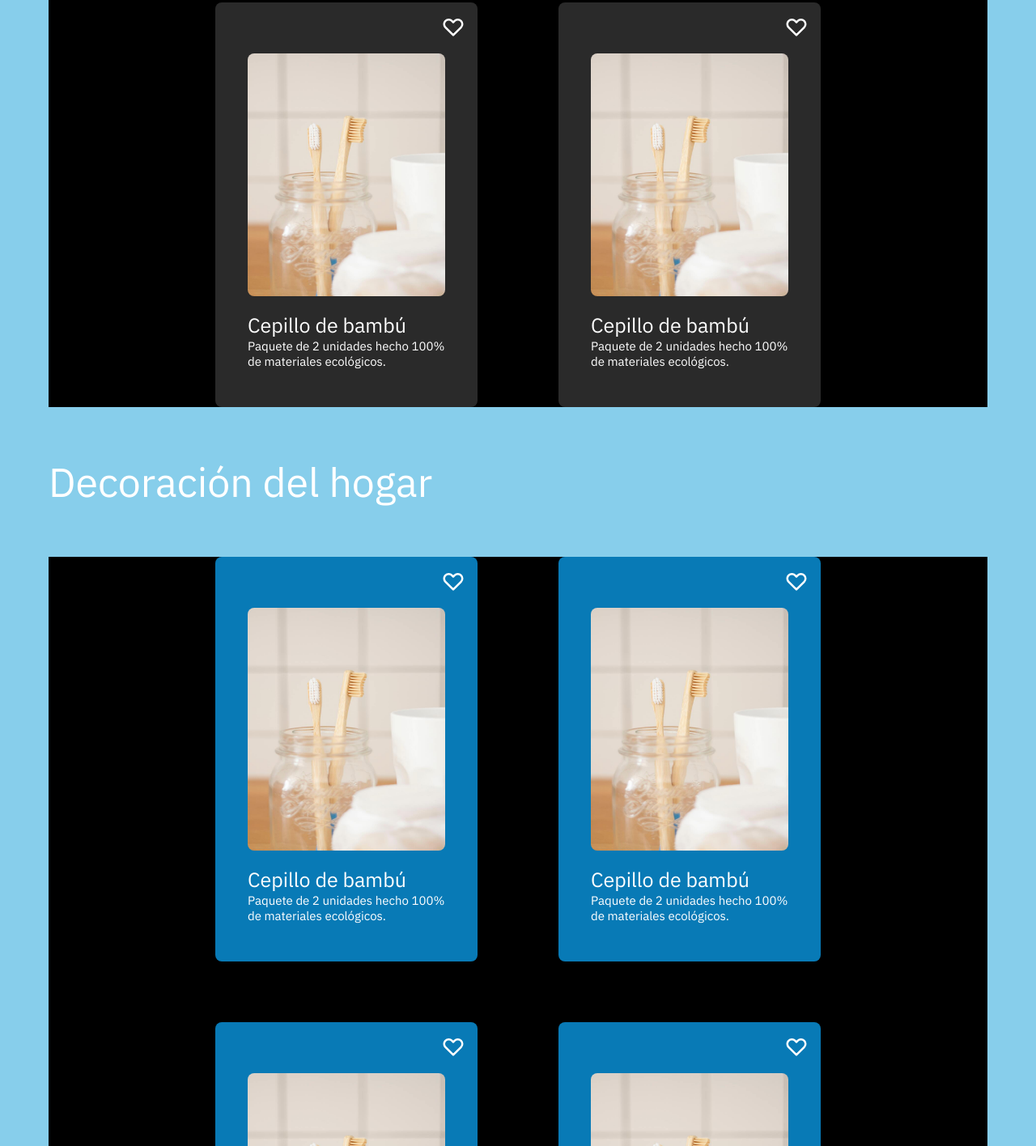
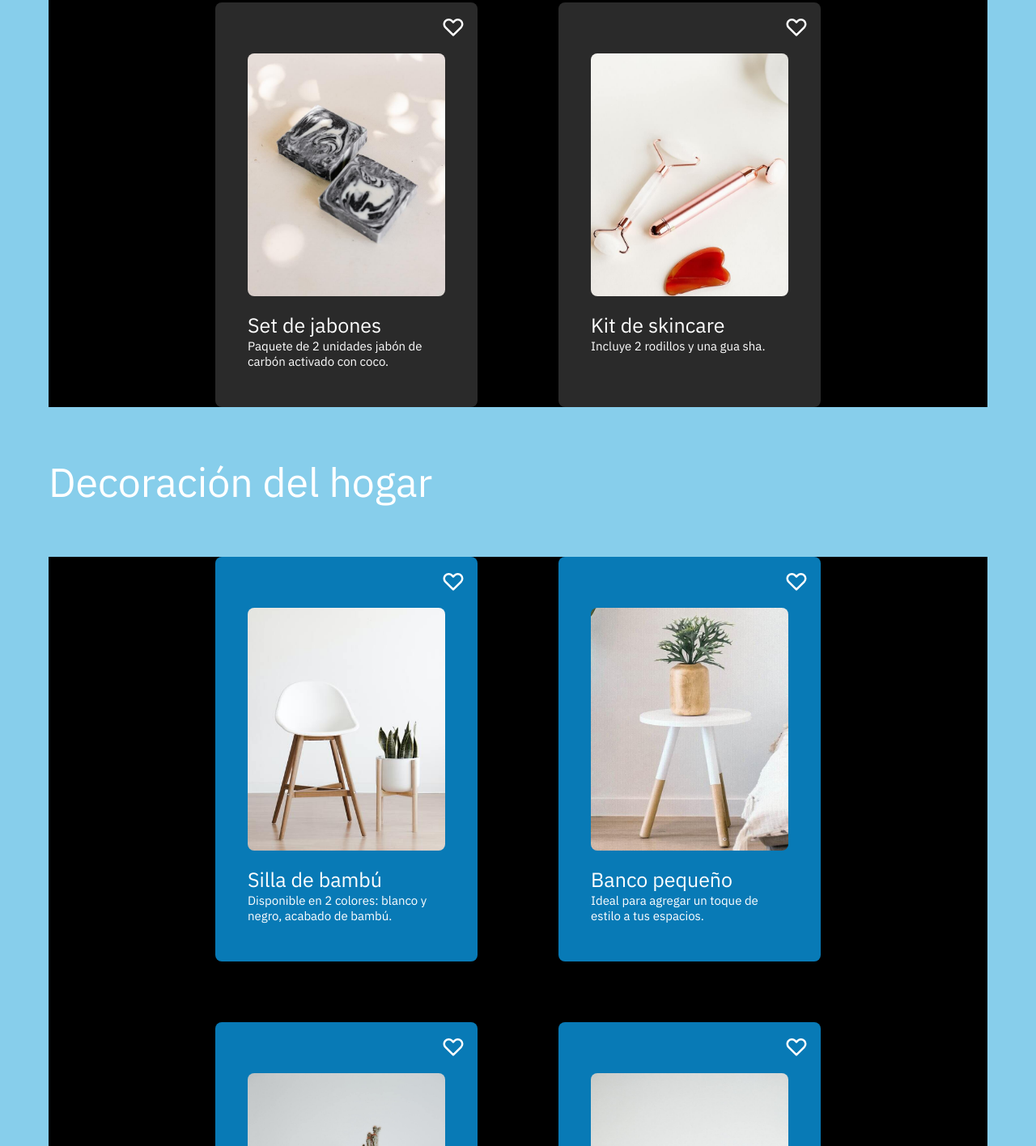
Before and after one commit to IngDonovan/sass-landing-page, a website: page index.html in a window 1280 px wide. Shown: the part 2284-3700 px from the top of the page at 81% size. Drawn offline with nearby package versions, Linux system fonts and the light colour scheme.

Commit message:
update photos

```diff
--- a/index.html
+++ b/index.html
@@ -135,9 +135,9 @@
                 </svg>
               </span>
               <figure>
-                <img src="./assets/img/products/toothbrush.jpg" alt="cepillo">
-                <h3>Cepillo de bambú</h3>
-                <p>Paquete de 2 unidades hecho 100% de materiales ecológicos.</p>
+                <img src="./assets/img/products/hand-cream.jpeg" alt="cepillo">
+                <h3>Crema para mano</h3>
+                <p>Crema hidratante con eucalipto ayuda al cuidado de la piel.</p>
               </figure>
             </article>
             <article class="product-card">
@@ -147,9 +147,9 @@
                 </svg>
               </span>
               <figure>
-                <img src="./assets/img/products/toothbrush.jpg" alt="cepillo">
-                <h3>Cepillo de bambú</h3>
-                <p>Paquete de 2 unidades hecho 100% de materiales ecológicos.</p>
+                <img src="./assets/img/products/serum.jpg" alt="cepillo">
+                <h3>Serum hidratante</h3>
+                <p>Sérum hecho a base de extractos naturales y ácido hialurónico.</p>
               </figure>
             </article>
             <article class="product-card">
@@ -159,9 +159,9 @@
                 </svg>
               </span>
               <figure>
-                <img src="./assets/img/products/toothbrush.jpg" alt="cepillo">
-                <h3>Cepillo de bambú</h3>
-                <p>Paquete de 2 unidades hecho 100% de materiales ecológicos.</p>
+                <img src="./assets/img/products/organic-kit.jpg" alt="cepillo">
+                <h3>Kit de viaje</h3>
+                <p>Incluye peine y cepillo de bambú, jabón orgánico de eucalipto y shampoo tamaño de viaje.</p>
               </figure>
             </article>
             <article class="product-card">
@@ -171,9 +171,9 @@
                 </svg>
               </span>
               <figure>
-                <img src="./assets/img/products/toothbrush.jpg" alt="cepillo">
-                <h3>Cepillo de bambú</h3>
-                <p>Paquete de 2 unidades hecho 100% de materiales ecológicos.</p>
+                <img src="./assets/img/products/organic-soap.jpg" alt="cepillo">
+                <h3>Set de jabones</h3>
+                <p>Paquete de 2 unidades jabón de carbón activado con coco.</p>
               </figure>
             </article>
             <article class="product-card">
@@ -183,9 +183,9 @@
                 </svg>
               </span>
               <figure>
-                <img src="./assets/img/products/toothbrush.jpg" alt="cepillo">
-                <h3>Cepillo de bambú</h3>
-                <p>Paquete de 2 unidades hecho 100% de materiales ecológicos.</p>
+                <img src="./assets/img/products/guasha-kit.jpg" alt="cepillo">
+                <h3>Kit de skincare</h3>
+                <p>Incluye 2 rodillos y una gua sha.</p>
               </figure>
             </article>
 
@@ -204,8 +204,44 @@
                 </svg>
               </span>
               <figure>
-                <img src="./assets/img/products/toothbrush.jpg" alt="cepillo">
-                <h3>Cepillo de bambú</h3>
+                <img src="./assets/img/furniture/wood-chair.jpg" alt="cepillo">
+                <h3>Silla de bambú</h3>
+                <p>Disponible en 2 colores: blanco y negro, acabado de bambú.</p>
+              </figure>
+            </article>
+            <article class="product-card">
+              <span>
+                <svg width="24" height="24" viewBox="0 0 24 24" fill="none" xmlns="http://www.w3.org/2000/svg">
+                  <path d="M3.34255 7.7779C3.5687 7.23194 3.90017 6.73586 4.31804 6.31799C4.7359 5.90012 5.23198 5.56865 5.77795 5.3425C6.32392 5.11635 6.90909 4.99995 7.50004 4.99995C8.09099 4.99995 8.67616 5.11635 9.22213 5.3425C9.7681 5.56865 10.2642 5.90012 10.682 6.31799L12 7.63599L13.318 6.31799C14.162 5.47407 15.3066 4.99997 16.5 4.99997C17.6935 4.99997 18.8381 5.47407 19.682 6.31799C20.526 7.16191 21.0001 8.30651 21.0001 9.49999C21.0001 10.6935 20.526 11.8381 19.682 12.682L12 20.364L4.31804 12.682C3.90017 12.2641 3.5687 11.7681 3.34255 11.2221C3.1164 10.6761 3 10.0909 3 9.49999C3 8.90904 3.1164 8.32387 3.34255 7.7779Z" stroke="#FFFFFF" stroke-width="2" stroke-linecap="round" stroke-linejoin="round"/>
+                </svg>
+              </span>
+              <figure>
+                <img src="./assets/img/furniture/small-table.jpeg" alt="cepillo">
+                <h3>Banco pequeño</h3>
+                <p>Ideal para agregar un toque de estilo a tus espacios.</p>
+              </figure>
+            </article>
+            <article class="product-card">
+              <span>
+                <svg width="24" height="24" viewBox="0 0 24 24" fill="none" xmlns="http://www.w3.org/2000/svg">
+                  <path d="M3.34255 7.7779C3.5687 7.23194 3.90017 6.73586 4.31804 6.31799C4.7359 5.90012 5.23198 5.56865 5.77795 5.3425C6.32392 5.11635 6.90909 4.99995 7.50004 4.99995C8.09099 4.99995 8.67616 5.11635 9.22213 5.3425C9.7681 5.56865 10.2642 5.90012 10.682 6.31799L12 7.63599L13.318 6.31799C14.162 5.47407 15.3066 4.99997 16.5 4.99997C17.6935 4.99997 18.8381 5.47407 19.682 6.31799C20.526 7.16191 21.0001 8.30651 21.0001 9.49999C21.0001 10.6935 20.526 11.8381 19.682 12.682L12 20.364L4.31804 12.682C3.90017 12.2641 3.5687 11.7681 3.34255 11.2221C3.1164 10.6761 3 10.0909 3 9.49999C3 8.90904 3.1164 8.32387 3.34255 7.7779Z" stroke="#FFFFFF" stroke-width="2" stroke-linecap="round" stroke-linejoin="round"/>
+                </svg>
+              </span>
+              <figure>
+                <img src="./assets/img/furniture/stand-table.jpg" alt="cepillo">
+                <h3>Buró</h3>
+                <p>Elaborado con bambú, cuenta con 2 compartimentos para guardar cosas.</p>
+              </figure>
+            </article>
+            <article class="product-card">
+              <span>
+                <svg width="24" height="24" viewBox="0 0 24 24" fill="none" xmlns="http://www.w3.org/2000/svg">
+                  <path d="M3.34255 7.7779C3.5687 7.23194 3.90017 6.73586 4.31804 6.31799C4.7359 5.90012 5.23198 5.56865 5.77795 5.3425C6.32392 5.11635 6.90909 4.99995 7.50004 4.99995C8.09099 4.99995 8.67616 5.11635 9.22213 5.3425C9.7681 5.56865 10.2642 5.90012 10.682 6.31799L12 7.63599L13.318 6.31799C14.162 5.47407 15.3066 4.99997 16.5 4.99997C17.6935 4.99997 18.8381 5.47407 19.682 6.31799C20.526 7.16191 21.0001 8.30651 21.0001 9.49999C21.0001 10.6935 20.526 11.8381 19.682 12.682L12 20.364L4.31804 12.682C3.90017 12.2641 3.5687 11.7681 3.34255 11.2221C3.1164 10.6761 3 10.0909 3 9.49999C3 8.90904 3.1164 8.32387 3.34255 7.7779Z" stroke="#FFFFFF" stroke-width="2" stroke-linecap="round" stroke-linejoin="round"/>
+                </svg>
+              </span>
+              <figure>
+                <img src="./assets/img/furniture/mueble.jpg" alt="cepillo">
+                <h3>Cajonera</h3>
                 <p>Paquete de 2 unidades hecho 100% de materiales ecológicos.</p>
               </figure>
             </article>
@@ -216,8 +252,8 @@
                 </svg>
               </span>
               <figure>
-                <img src="./assets/img/products/toothbrush.jpg" alt="cepillo">
-                <h3>Cepillo de bambú</h3>
+                <img src="./assets/img/furniture/mirror.jpg" alt="cepillo">
+                <h3>Espejo de pared</h3>
                 <p>Paquete de 2 unidades hecho 100% de materiales ecológicos.</p>
               </figure>
             </article>
@@ -228,8 +264,8 @@
                 </svg>
               </span>
               <figure>
-                <img src="./assets/img/products/toothbrush.jpg" alt="cepillo">
-                <h3>Cepillo de bambú</h3>
+                <img src="./assets/img/furniture/desk-lamp.jpg" alt="cepillo">
+                <h3>Lámpara bambú</h3>
                 <p>Paquete de 2 unidades hecho 100% de materiales ecológicos.</p>
               </figure>
             </article>
@@ -240,8 +276,8 @@
                 </svg>
               </span>
               <figure>
-                <img src="./assets/img/products/toothbrush.jpg" alt="cepillo">
-                <h3>Cepillo de bambú</h3>
+                <img src="./assets/img/furniture/stand.jpg" alt="cepillo">
+                <h3>Mesita decorativa</h3>
                 <p>Paquete de 2 unidades hecho 100% de materiales ecológicos.</p>
               </figure>
             </article>
@@ -252,8 +288,8 @@
                 </svg>
               </span>
               <figure>
-                <img src="./assets/img/products/toothbrush.jpg" alt="cepillo">
-                <h3>Cepillo de bambú</h3>
+                <img src="./assets/img/furniture/mini-table.jpg" alt="cepillo">
+                <h3>Mesa de desayuno</h3>
                 <p>Paquete de 2 unidades hecho 100% de materiales ecológicos.</p>
               </figure>
             </article>
@@ -264,8 +300,8 @@
                 </svg>
               </span>
               <figure>
-                <img src="./assets/img/products/toothbrush.jpg" alt="cepillo">
-                <h3>Cepillo de bambú</h3>
+                <img src="./assets/img/furniture/table.jpg" alt="cepillo">
+                <h3>Mesa decorativa</h3>
                 <p>Paquete de 2 unidades hecho 100% de materiales ecológicos.</p>
               </figure>
             </article>
```
